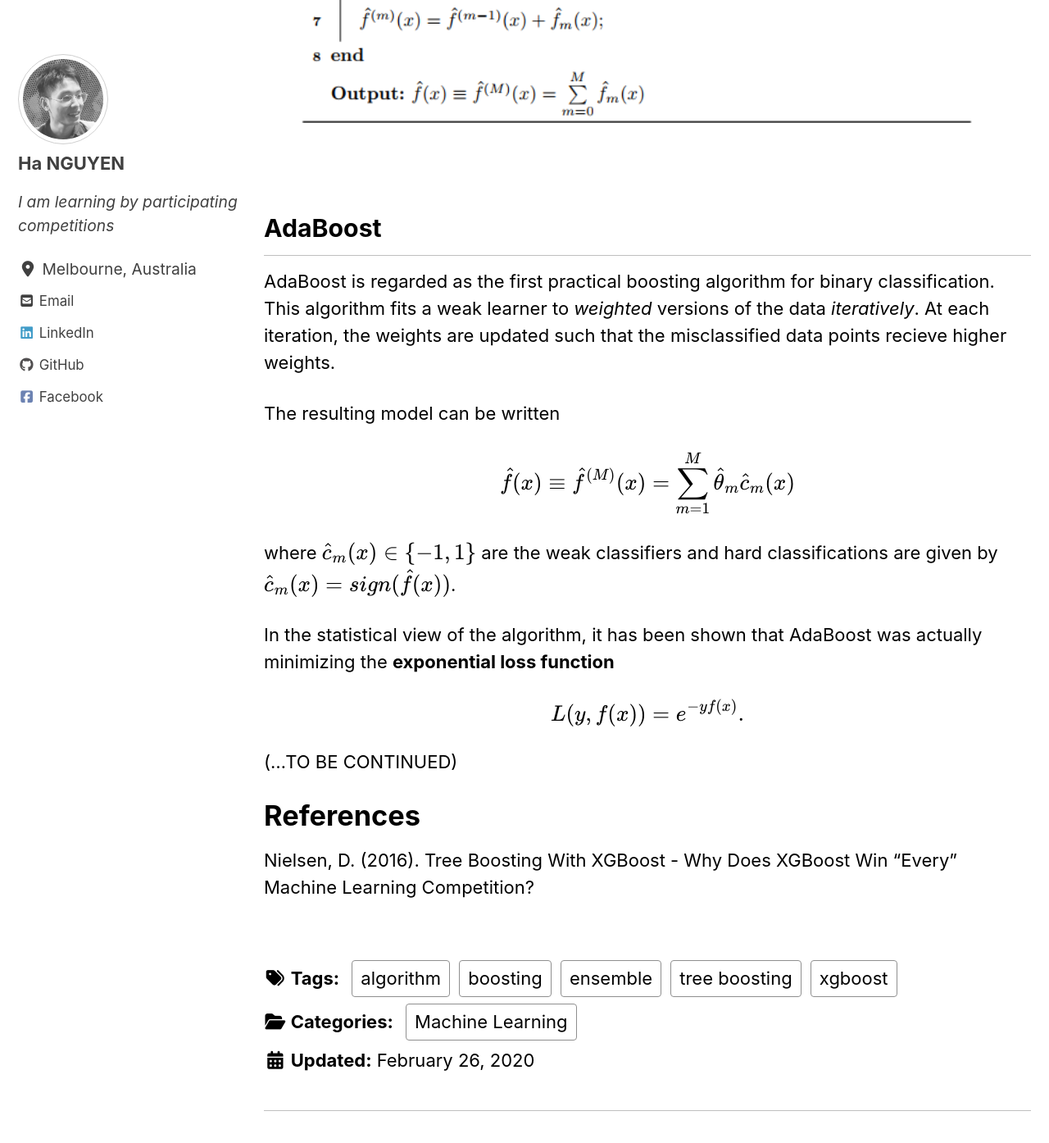
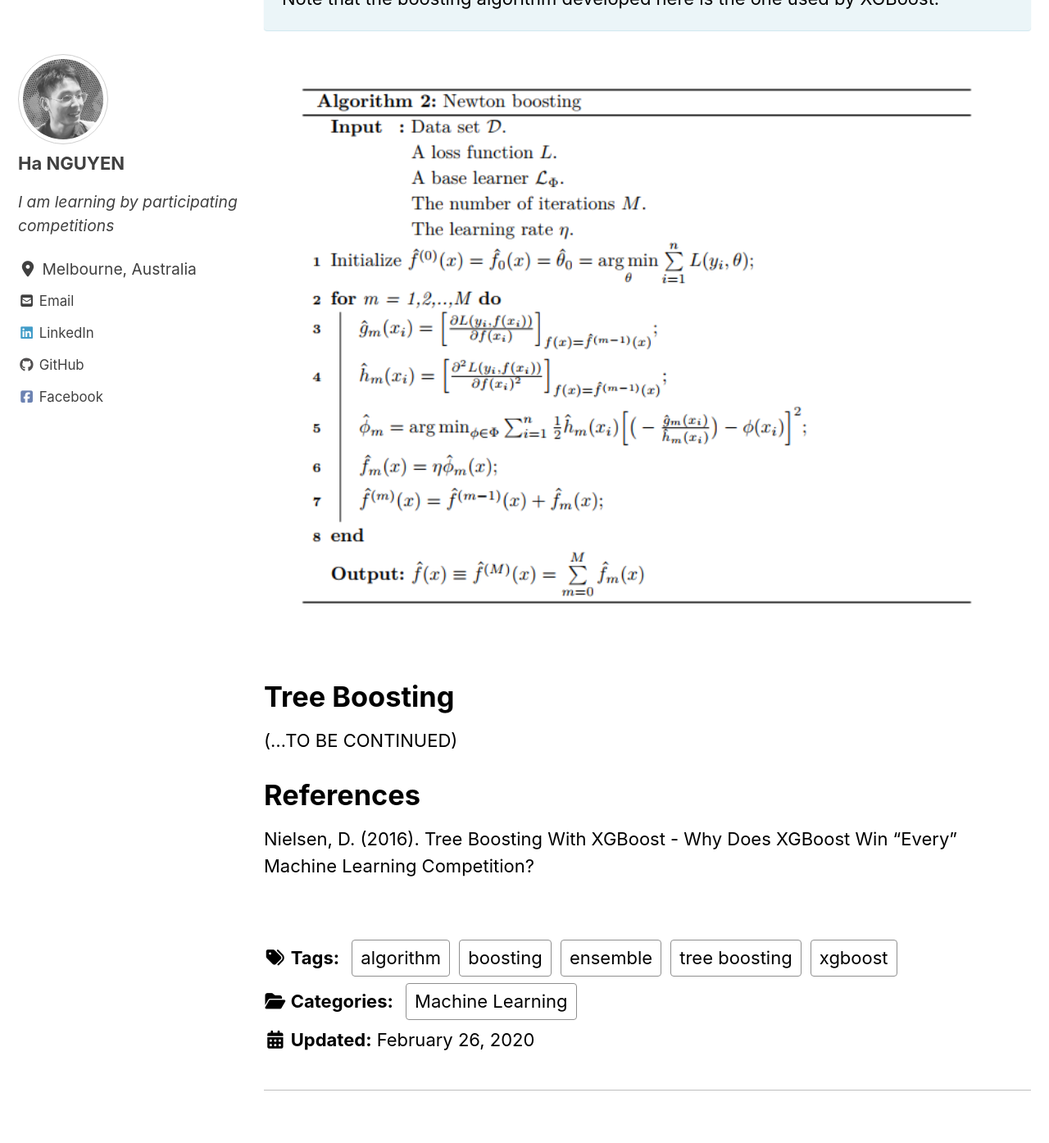
Before and after one commit to datasciblog/datasciblog.github.io, a Jekyll site: the page built from _posts/2020-02-26-tree-boosting-03.md, in a window 1280 px wide and 1400 px high, scrolled down 14573 px. Shown: the top 1394 px of the window at 82% size. Built offline with Jekyll 4.4.1, drawn with Linux system fonts in a browser that asks for light colours; cached includes are drawn as plain includes; nearby versions of some CDN libraries; formulas are drawn with MathJax 3; some of the changed text lies outside the part shown.

Commit message:
Update 2020-02-26-tree-boosting-03.md

```diff
--- a/_posts/2020-02-26-tree-boosting-03.md
+++ b/_posts/2020-02-26-tree-boosting-03.md
@@ -314,21 +327,9 @@ Note that the boosting algorithm developed here is the one used by XGBoost.
 	<img src="https://github.com/datasciblog/datasciblog.github.io/blob/master/_posts/images/2020-02-26-tree-boosting-03/2.png?raw=true">
 </figure>
 
-## AdaBoost
 
- AdaBoost is regarded as the first practical boosting algorithm for binary classification. This algorithm fits a weak learner to *weighted* versions of the data *iteratively*. At each iteration, the weights are updated such that the misclassified data points recieve higher weights.
 
-The resulting model can be written
-
-$$\hat{f}(x) \equiv \hat{f}^{(M)}(x) = \sum\limits_{m=1}^M \hat{\theta}_m \hat{c}_m(x)$$
-
-where $\hat{c}_m(x) \in \\{ −1, 1 \\} $ are the weak classifiers and hard classifications are given by $\hat{c}_m(x) = sign(\hat{f}(x))$.
-
-In the statistical view of the algorithm, it has been shown
-that AdaBoost was actually minimizing the **exponential loss function**
-
-$$L(y,f(x)) = e^{−yf(x)}.$$
-
+# Tree Boosting
 
 
 (...TO BE CONTINUED)
```
Also changed, not shown: other parts of _posts/2020-02-26-tree-boosting-03.md (+13 -0 lines).
